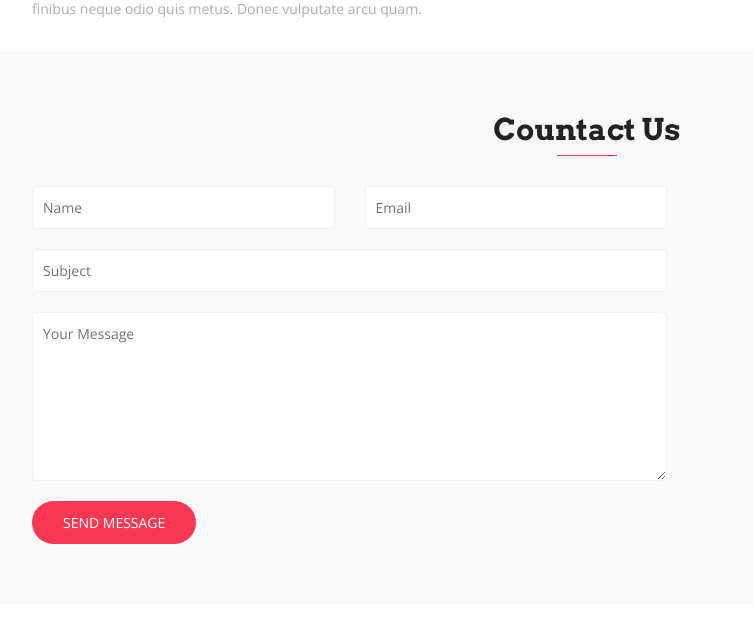
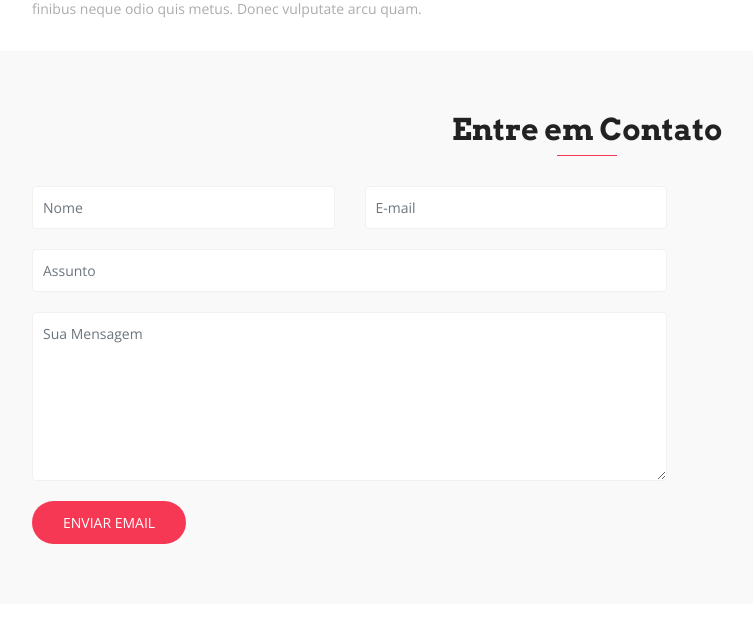
Before and after one commit to GabrielDevSpace/PythonIGTI, a Django app: page / in a window 1280 px wide. Shown: the part 3636-4269 px from the top of the page, without its empty margins (53-806 px from the left). Run offline with Django 4.2, Linux system fonts and the light colour scheme; data that the repository does not hold is empty; a map, chart or similar area stays blank; some libraries are stand-ins or nearby versions; some web fonts are replaced; grey boxes are pictures that could not be loaded.

Commit message:
Finalização do Projeto
Proxima etapa TRABALHANDO COM TESTES

```diff
--- a/DjangoComPostgre/core/admin.py
+++ b/DjangoComPostgre/core/admin.py
@@ -1,5 +1,5 @@
 from django.contrib import admin
-from .models import Cargo, Servico, Funcionario
+from .models import Cargo, Servico, Funcionario, Feature
 
 @admin.register(Cargo)
 class CargoAdmin(admin.ModelAdmin):
@@ -12,3 +12,7 @@ class ServicoAdmin(admin.ModelAdmin):
 @admin.register(Funcionario)
 class ServicoAdmin(admin.ModelAdmin):
     list_display = ('nome','cargo','ativo','modificado')
+
+@admin.register(Feature)
+class ServicoAdmin(admin.ModelAdmin):
+    list_display = ('titulo', 'icone', 'descricao', 'ativo', 'modificado')
--- /dev/null
+++ b/DjangoComPostgre/core/forms.py
@@ -0,0 +1,28 @@
+from django import forms
+from django.core.mail.message import EmailMessage
+
+class ContatoForm(forms.Form):
+    nome = forms.CharField(label='Nome', max_length=100)
+    email = forms.EmailField(label='E-mail', max_length=100)
+    assunto = forms.CharField(label='Assunto', max_length=100)
+    mensagem = forms.CharField(label='Mensagem', widget=forms.Textarea())
+
+# Função a qual vamos recuperar os dados do formulario
+    def send_mail(self):
+        nome = self.cleaned_data['nome']
+        email = self.cleaned_data['email']
+        assunto = self.cleaned_data['assunto']
+        mensagem = self.cleaned_data['mensagem']
+
+# Vamos formatar os dados
+        conteudo = f'Nome: {nome}\nE-mail: {email}\nAssunto: {assunto}\nMensagem: {mensagem}'
+
+# Agora vamos configurar os dados necessarios para envio do email
+        mail = EmailMessage(
+            subject=assunto,
+            body=conteudo,
+            from_email='contato@developerspace.com',
+            to=['gabrielpires@developerspace.com.br',],
+            headers={'Reply-To': email}
+        )
+        mail.send()
--- a/DjangoComPostgre/core/templates/contact.html
+++ b/DjangoComPostgre/core/templates/contact.html
@@ -2,39 +2,40 @@
 <section id="contact" class="section-padding bg-gray">
       <div class="container">
         <div class="section-header text-center">
-          <h2 class="section-title wow fadeInDown" data-wow-delay="0.3s">Countact Us</h2>
+          <h2 class="section-title wow fadeInDown" data-wow-delay="0.3s">Entre em Contato</h2>
           <div class="shape wow fadeInDown" data-wow-delay="0.3s"></div>
         </div>
         <div class="row contact-form-area wow fadeInUp" data-wow-delay="0.3s">
           <div class="col-lg-7 col-md-12 col-sm-12">
             <div class="contact-block">
-              <form id="contactForm">
+              <form id="contato" method="post" action="{% url 'index' %}" >
+                {% csrf_token %}
                 <div class="row">
                   <div class="col-md-6">
                     <div class="form-group">
-                      <input type="text" class="form-control" id="name" name="name" placeholder="Name" required data-error="Please enter your name">
+                      <input type="text" class="form-control" id="nome" name="nome" placeholder="Nome" required data-error="Digite seu Nome">
                       <div class="help-block with-errors"></div>
                     </div>
                   </div>
                   <div class="col-md-6">
                     <div class="form-group">
-                      <input type="text" placeholder="Email" id="email" class="form-control" name="email" required data-error="Please enter your email">
+                      <input type="text" placeholder="E-mail" id="email" class="form-control" name="email" required data-error="Digite Seu Email">
                       <div class="help-block with-errors"></div>
                     </div>
                   </div>
                    <div class="col-md-12">
                     <div class="form-group">
-                      <input type="text" placeholder="Subject" id="msg_subject" class="form-control" required data-error="Please enter your subject">
+                      <input type="text" placeholder="Assunto" id="assunto" name="assunto" class="form-control" required data-error="Informe o Assunto">
                       <div class="help-block with-errors"></div>
                     </div>
                   </div>
                   <div class="col-md-12">
                     <div class="form-group">
-                      <textarea class="form-control" id="message" placeholder="Your Message" rows="7" data-error="Write your message" required></textarea>
+                      <textarea class="form-control" id="mensagem" name="mensagem" placeholder="Sua Mensagem" rows="7" data-error="Escreva sua Mensagem" required></textarea>
                       <div class="help-block with-errors"></div>
                     </div>
                     <div class="submit-button text-left">
-                      <button class="btn btn-common" id="form-submit" type="submit">Send Message</button>
+                      <button class="btn btn-common" id="form-submit" type="submit">Enviar Email</button>
                       <div id="msgSubmit" class="h3 text-center hidden"></div>
                       <div class="clearfix"></div>
                     </div>
--- a/DjangoComPostgre/core/templates/hero.html
+++ b/DjangoComPostgre/core/templates/hero.html
@@ -20,6 +20,17 @@
           </div>
         </div>
       </div>
+  <div class="container">
+  {% if messages %} <!-- Estamos verificando se existe menssagens -->
+    {% for m in messages %}
+      <!-- {{ message.tags }} aqui ira nos informar qual o tipo de mensagem sucesso error-->
+        <div class="alert alert-{{ m.tags }}">
+          <button type="button" class="close" data-dismiss="alert"></button>
+          <strong>{{ m }}</strong>
+        </div>
+    {% endfor %}
+  {% endif %}
+  </div>
 
-    </header>
+</header>
     <!-- Header Area wrapper End -->
--- a/DjangoComPostgre/core/views.py
+++ b/DjangoComPostgre/core/views.py
@@ -1,9 +1,19 @@
-from django.views.generic import TemplateView
-from .models import Servico, Funcionario
+from django.views.generic import FormView
 
-class IndexView(TemplateView):
+# Redirecionamento apos import
+from django.urls import reverse_lazy
+
+# Mensagem de retorno apos post
+from django.contrib import messages
+
+from .models import Servico, Funcionario, Feature
+from .forms import ContatoForm
+
+
+class IndexView(FormView):
     template_name = 'index.html'
-
+    form_class = ContatoForm
+    success_url = reverse_lazy('index')
     """
     Na função abaixo estamos recuperando o contexto ja existente get_context_data
     e abaixo adicionamos os dados que queremos = context['servicos'] e context['funcionarios'] no caso estes
@@ -14,4 +24,15 @@ class IndexView(TemplateView):
         context = super(IndexView, self).get_context_data(**kwargs)
         context['servicos'] = Servico.objects.order_by('servico').all()
         context['funcionarios'] = Funcionario.objects.all()
+        context['features'] = Feature.objects.all()
         return context
+
+
+    def form_valid(self, form, *args, **kwargs):
+        form.send_mail()
+        messages.success(self.request, 'Email enviado com sucesso!')
+        return super(IndexView, self).form_valid(form, *args, **kwargs)
+
+    def form_invalid(self, form, *args, **kwargs):
+        messages.error(self.request, 'Erro ao enviar email!')
+        return super(IndexView, self).form_invalid(form, *args, **kwargs)
```
Also changed, not shown: DjangoComPostgre/core/models.py (+24 -0 lines), DjangoComPostgre/djangocompostgre/settings.py (+13 -0 lines), DjangoComPostgre/core/migrations/0004_feature.py (added), DjangoComPostgre/core/migrations/0005_alter_feature_descricao.py (added).
